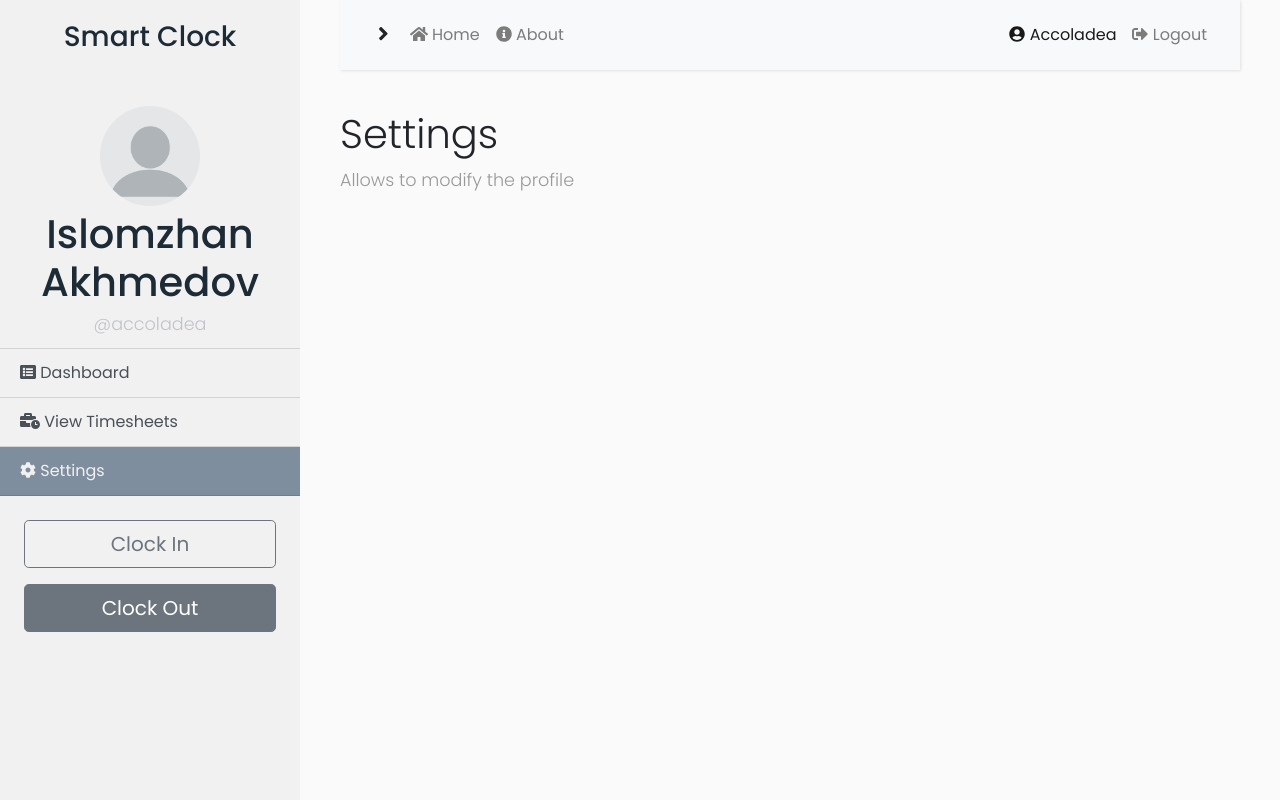
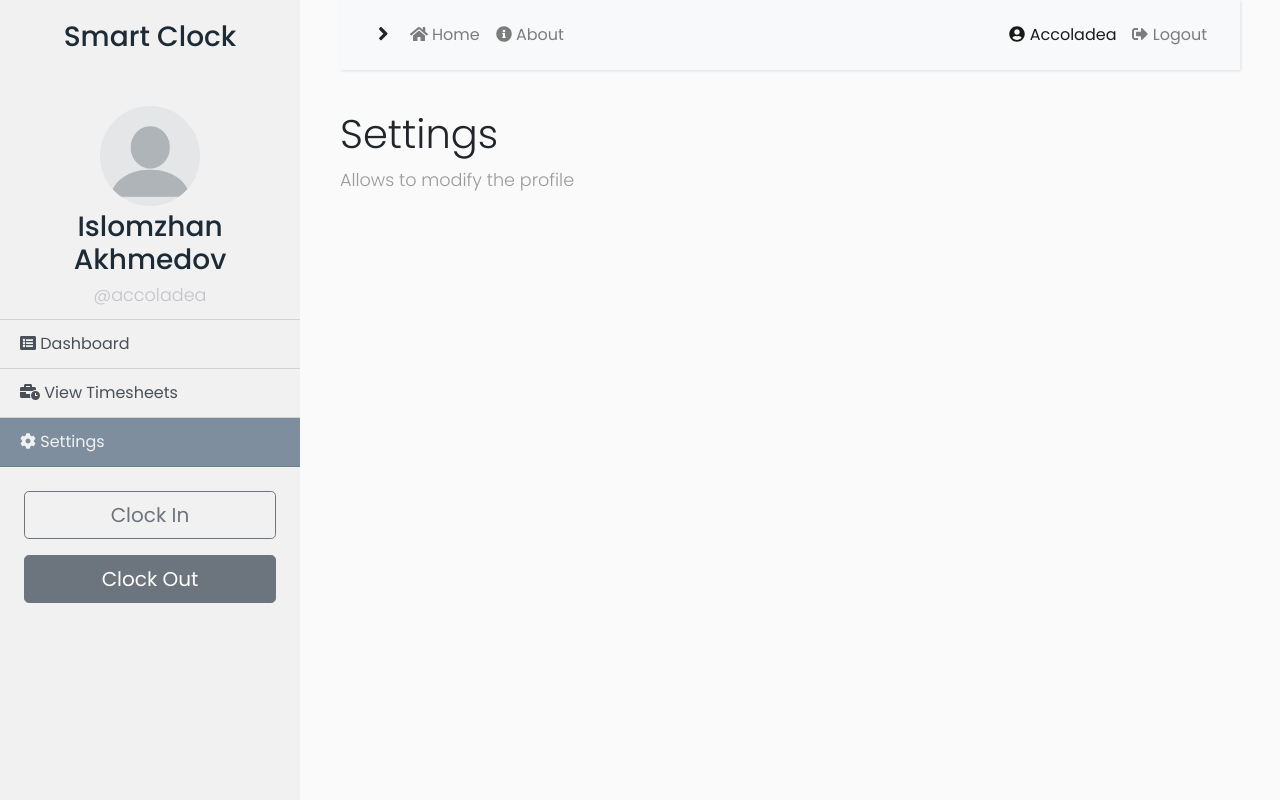
Before and after one commit to o0BB0o/csc210-smartclock, a Flask app: page /settings in a window 1280 px wide. Run offline with Flask 2, Linux system fonts and the light colour scheme; a user stored in the database is signed in; some libraries are stand-ins or nearby versions.

Commit message:
updated the sidebar font

```diff
--- a/smartclock/templates/auth/base-auth.html
+++ b/smartclock/templates/auth/base-auth.html
@@ -33,7 +33,7 @@
             <div class="list-group list-group-flush">
                <div class="pt-4 text-center">
                   <img src="{{ url_for('static', filename='image/blank-profile.png') }}" class="rounded-circle mx-auto d-block" alt="User Profile" width="100" height="100">
-                  <h1 class="p-0 m-1">{{current_user.first_name}} {{current_user.last_name}}</h1>
+                  <h3 class="p-0 m-1">{{current_user.first_name}} {{current_user.last_name}}</h3>
                   <p class="p-0 mb-2">@{{current_user.username}}</p>
                </div>
                <a class="list-group-item list-group-item-action " href="{{ url_for('dashboard') }}">
```
Also changed, not shown: smartclock/smartclock.db.
